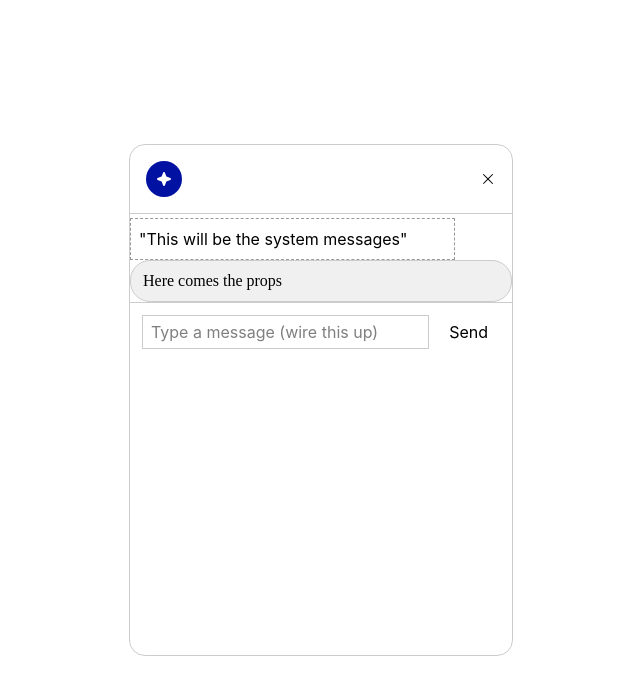
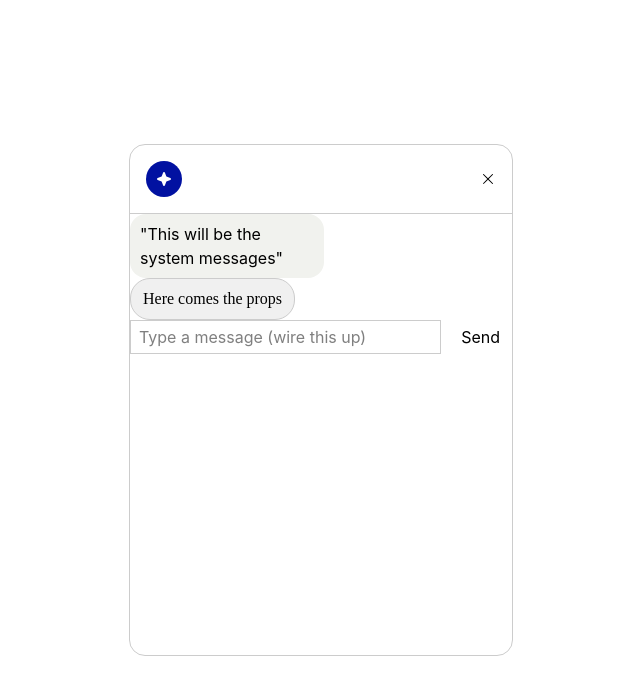
Before and after one commit to gowthmrmsmy/chatbot-ui-MCP, a React (Vite) app: page / in a window 1280 px wide. Shown: the top 694 px of the page, without its empty margins (319-959 px from the left). Built offline with nearby package versions, Linux system fonts and the light colour scheme.

Commit message:
scaffold chat widget layout

```diff
--- a/src/App.css
+++ b/src/App.css
@@ -52,22 +52,25 @@
   margin: 0;
 }
 
-.chat-bubble-placeholder {
-  margin-top: 0.25rem;
-  max-width: 85%;
-  padding: 0.5rem;
-  border: 1px dashed #999;
+.chat-bubble-system {
+  max-width: 194px;
+  padding: 8px 16px 8px 10px;
+  border: none;
+  border-radius: 16px;
+  background-color: #F1F2EE
 }
 
 
 
 .chat-quick-reply {
   display: flex;
+  width: fit-content;
   padding: 8px  12px 8px 12px;
   border: 1px solid #ccc;
   border-radius: 20px;
   background-color: #f0f0f0;
   font-family: manrope;
+
 }
 
 .chat-user-block {
--- a/src/App.jsx
+++ b/src/App.jsx
@@ -1,6 +1,7 @@
 import "./App.css";
 import Message from "./Components/message";
 import Quickreply from "./Components/Quickreply";
+import Footer from "./Components/footer";
 
 export default function App() {
   return (
@@ -21,20 +22,7 @@ export default function App() {
         </header>
         <Message />
         <Quickreply />
-        <footer className="chat-footer">
-          <div className="chat-composer">
-            <input
-              type="text"
-              readOnly
-              placeholder="Type a message (wire this up)"
-              className="chat-input"
-              aria-label="Message input"
-            />
-            <button type="button" className="chat-send">
-              Send
-            </button>
-          </div>
-        </footer>
+        <Footer />
       </div>
     </div>
   );
--- /dev/null
+++ b/src/Components/footer.jsx
@@ -0,0 +1,21 @@
+import "../App.css";
+
+export default function Footer() {
+
+    return(
+        <div class="footer-container">
+        <div className="chat-composer">
+            <input
+              type="text"
+              readOnly
+              placeholder="Type a message (wire this up)"
+              className="chat-input"
+              aria-label="Message input"
+            />
+            <button type="button" className="chat-send">
+              Send
+            </button>
+          </div>
+          </div>
+    )
+}
--- a/src/Components/message.jsx
+++ b/src/Components/message.jsx
@@ -1,10 +1,9 @@
 import "../App.css";
-
 
 export default function Message() {
   return (
 
-    <div className="chat-bubble-placeholder">
+    <div className="chat-bubble-system">
     "This will be the  system messages"
     </div>
     );
```
